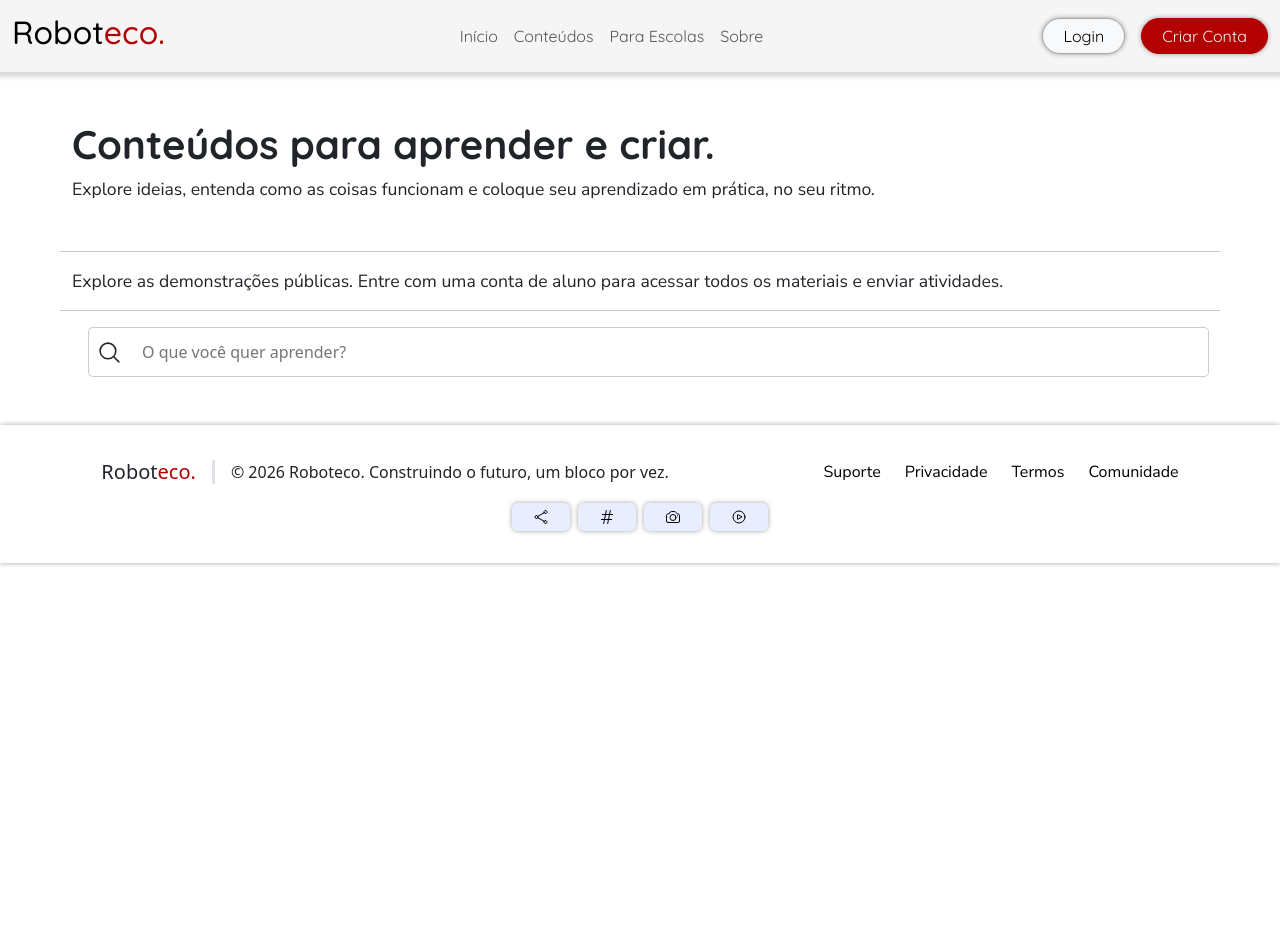
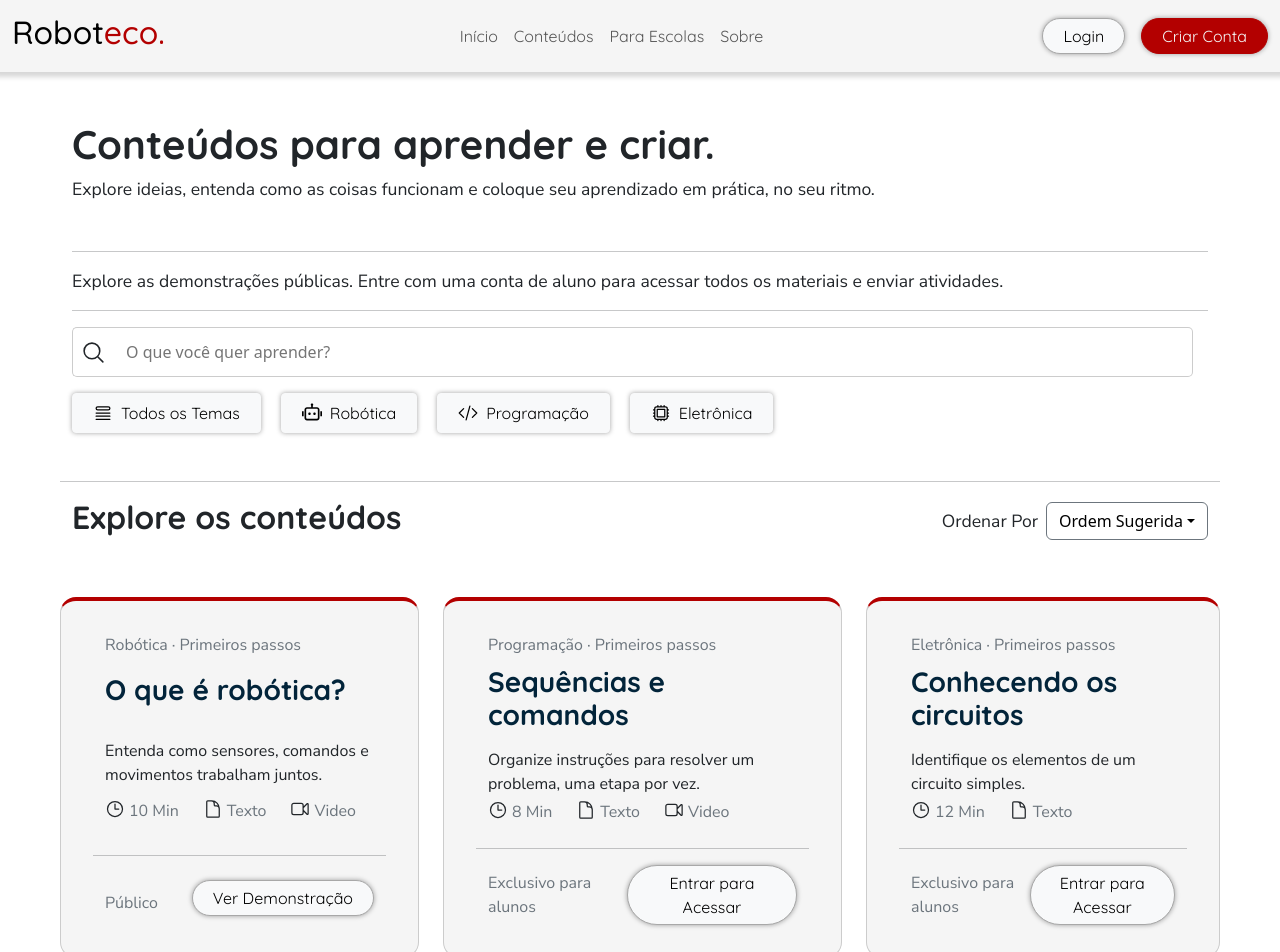
Before and after one commit to MigSilverS/roboteco, a Next.js app: page /pages/conteudos in a window 1280 px wide. Shown: the top 952 px of the page. Before the commit the page ends 800 px from the top, so only its background shows below. Built offline with nearby package versions, Linux system fonts and the light colour scheme.

Commit message:
Terminado a página de conteúdo, só falta adicionar material lá

```diff
--- a/package.json
+++ b/package.json
@@ -12,6 +12,7 @@
     "next": "16.3.5",
     "react": "^19.2.8",
     "react-dom": "^19.2.8",
+    "react-icons": "^5.7.0",
     "reactstrap": "^9.2.3"
   },
   "devDependencies": {
--- a/src/app/components/BarraPesquisa/BarraPesquisa.jsx
+++ b/src/app/components/BarraPesquisa/BarraPesquisa.jsx
@@ -8,7 +8,7 @@ const icon = <svg xmlns="http://www.w3.org/2000/svg" fill="none" viewBox="0 0 24
 export default function BarraPesquisa() {
     return (
         <>
-            <div className={`${styles.barraPesquisaContainer} d-flex mx-3`}>
+            <div className={`${styles.barraPesquisaContainer} d-flex`}>
                 <div className={styles.icone}>
                     {icon}
                 </div>
--- /dev/null
+++ b/src/app/components/CardConteudo/CardConteudo.jsx
@@ -0,0 +1,102 @@
+import styles from "./CardConteudo.module.css";
+import Botao from "../Botao/Botao";
+import Texto from "../Texto/Texto";
+
+const icons = {
+    tempo: (
+        <svg xmlns="http://www.w3.org/2000/svg" fill="none" viewBox="0 0 24 24" strokeWidth={1.5} stroke="currentColor" className="size-6" width={20} height={20}>
+            <path strokeLinecap="round" strokeLinejoin="round" d="M12 6v6h4.5m4.5 0a9 9 0 1 1-18 0 9 9 0 0 1 18 0Z" />
+        </svg>
+    ),
+    pdf: (
+        <svg xmlns="http://www.w3.org/2000/svg" fill="none" viewBox="0 0 24 24" strokeWidth={1.5} stroke="currentColor" className="size-6" width={20} height={20}>
+            <path strokeLinecap="round" strokeLinejoin="round" d="M19.5 14.25v-2.625a3.375 3.375 0 0 0-3.375-3.375h-1.5A1.125 1.125 0 0 1 13.5 7.125v-1.5a3.375 3.375 0 0 0-3.375-3.375H8.25m2.25 0H5.625c-.621 0-1.125.504-1.125 1.125v17.25c0 .621.504 1.125 1.125 1.125h12.75c.621 0 1.125-.504 1.125-1.125V11.25a9 9 0 0 0-9-9Z" />
+        </svg>
+    ),
+    camera: (
+        <svg xmlns="http://www.w3.org/2000/svg" fill="none" viewBox="0 0 24 24" strokeWidth={1.5} stroke="currentColor" className="size-6" width={20} height={20}>
+            <path strokeLinecap="round" strokeLinejoin="round" d="m15.75 10.5 4.72-4.72a.75.75 0 0 1 1.28.53v11.38a.75.75 0 0 1-1.28.53l-4.72-4.72M4.5 18.75h9a2.25 2.25 0 0 0 2.25-2.25v-9a2.25 2.25 0 0 0-2.25-2.25h-9A2.25 2.25 0 0 0 2.25 7.5v9a2.25 2.25 0 0 0 2.25 2.25Z" />
+        </svg>
+    )
+}
+
+function renderTipo(tipo, key) {
+    const valor = tipo?.trim();
+
+    if (!valor) {
+        return null;
+    }
+
+    const tipoNormalizado = valor.toLowerCase();
+
+    const icon =
+        tipoNormalizado === "texto" || tipoNormalizado === "pdf"
+            ? icons.pdf
+            : tipoNormalizado === "camera" || tipoNormalizado === "video"
+                ? icons.camera
+                : null;
+
+    if (!icon) {
+        return null;
+    }
+
+    return (
+        <div key={key} className="d-flex gap-1">
+            {icon}
+            <p className="text-secondary mb-4">
+                {valor}
+            </p>
+        </div>
+    );
+}
+
+
+export default function CardConteudo({ miniTitulo, titulo, subtitulo, texto, tempo, tipo1, tipo2, disp }) {
+    return (
+        <div
+            className={`${styles.container} mt-1 mb-5 row ${styles.container}`}
+            style={{
+                backgroundColor: "var(--color-primary)",
+                borderTop: "4px solid var(--red)",
+            }}
+        >
+            <p className="text-secondary mb-2">
+                {miniTitulo}
+            </p>
+            <h3
+                className="fw-bold mb-2"
+                style={{ color: "var(--blue)" }}
+            >
+                {titulo}
+            </h3>
+
+            <p className="fw-semibold mb-2">
+                {subtitulo}
+            </p>
+
+            <p className="fw-normal mb-1">
+                {texto}
+            </p>
+
+            <div className="d-flex gap-4">
+                <div className="d-flex gap-1">
+                    {icons.tempo}
+                    <p className="text-secondary mb-4">
+                        {tempo}
+                    </p>
+                </div>
+                {renderTipo(tipo1, "tipo1")}
+                {renderTipo(tipo2, "tipo2")}
+            </div>
+
+
+            <hr />
+            <div className="d-flex justify-content-between">
+                <Texto classe={"my-auto text-secondary"} texto={disp || "Exclusivo para alunos"} />
+                <div>
+                    <Botao texto={disp == "Público" ? "Ver Demonstração" : "Entrar para Acessar"} classe="btn-light" estilo={{ border: "1px solid #a8a8a8ff" }} />
+                </div>
+            </div>
+        </div>
+    );
+}
--- /dev/null
+++ b/src/app/components/CardConteudo/CardConteudo.module.css
@@ -0,0 +1,6 @@
+ .container {
+    padding: 2rem;
+    background-color: #eeebeb;
+    border-radius: 1rem;
+    border: 1px solid #ccc;
+ }
--- /dev/null
+++ b/src/app/components/Dropdown/Dropdown.jsx
@@ -0,0 +1,11 @@
+import styles from './Dropdown.module.css';
+
+export default function Dropdown() {
+    return(
+        <div className={`dropdown ${styles.dropdown}`}>
+            <button className={`btn btn-secondary dropdown-toggle ${styles.dropdownToggle}`} type="button" data-bs-toggle="dropdown">
+                Ordem Sugerida
+            </button>
+        </div>
+    )
+}
--- /dev/null
+++ b/src/app/components/Dropdown/Dropdown.module.css
@@ -0,0 +1,10 @@
+.dropdownToggle {
+    background-color: var(--primary-color);
+    color: black;
+}
+
+.dropdownToggle:hover {
+    background-color: var(--gray);
+    color: var(--primary-color);
+    transition: all 0.3s ease-in-out;
+}
--- a/src/app/components/NavBar/NavBar.jsx
+++ b/src/app/components/NavBar/NavBar.jsx
@@ -1,7 +1,5 @@
 import Link from "next/link";
 import Botao from "../Botao/Botao";
-
-
 
 // const IconUser = (
 //     <svg xmlns="http://www.w3.org/2000/svg" height={18} width={22} fill="none" viewBox="0 0 24 24" strokeWidth="1.5" stroke="currentColor">
--- a/src/app/globals.css
+++ b/src/app/globals.css
@@ -14,12 +14,23 @@
     background-color: var(--red) !important;
     border: 1px solid var(--red) !important;
     color: var(--color-primary) !important;
-
 }
 
 .btn-danger:hover {
     background-color: #9b0a0a !important;
     border: 1px solid #9b0a0a !important;
+    color: var(--color-primary) !important;
+}
+
+.btn-blue {
+    background-color: var(--blue) !important;
+    border: 1px solid var(--blue) !important;
+    color: var(--color-primary) !important;
+}
+
+.btn-blue:hover {
+    background-color: #001a2a !important;
+    border: 1px solid #001a2a !important;
     color: var(--color-primary) !important;
 }
 
--- a/src/app/pages/conteudos/conteudos.module.css
+++ b/src/app/pages/conteudos/conteudos.module.css
@@ -5,3 +5,8 @@
   margin-right: auto;
   margin-left: auto;
 }
+
+.filter {
+  display: flex;
+  gap: 20px;
+}
--- a/src/app/pages/conteudos/page.jsx
+++ b/src/app/pages/conteudos/page.jsx
@@ -4,19 +4,67 @@ import styles from "./conteudos.module.css";
 import Titulo from "@/app/components/Titulo/Titulo";
 import Texto from "@/app/components/Texto/Texto";
 import BarraPesquisa from "@/app/components/BarraPesquisa/BarraPesquisa";
+import Botao from "@/app/components/Botao/Botao";
+import Dropdown from "@/app/components/Dropdown/Dropdown";
+import CardConteudo from "@/app/components/CardConteudo/CardConteudo";
+import { RiRobot2Line } from "react-icons/ri";
+
+const icons = {
+    all: (
+        <svg xmlns="http://www.w3.org/2000/svg" fill="none" viewBox="0 0 24 24" strokeWidth={1.5} stroke="currentColor" className="size-6" width={20} height={20}>
+            <path strokeLinecap="round" strokeLinejoin="round" d="M3.75 12h16.5m-16.5 3.75h16.5M3.75 19.5h16.5M5.625 4.5h12.75a1.875 1.875 0 0 1 0 3.75H5.625a1.875 1.875 0 0 1 0-3.75Z" />
+        </svg>
+
+    ),
+    code: (
+        <svg xmlns="http://www.w3.org/2000/svg" fill="none" viewBox="0 0 24 24" strokeWidth={1.5} stroke="currentColor" className="size-6" width={20} height={20}>
+            <path strokeLinecap="round" strokeLinejoin="round" d="M17.25 6.75 22.5 12l-5.25 5.25m-10.5 0L1.5 12l5.25-5.25m7.5-3-4.5 16.5" />
+        </svg>
+    ),
+    eletronic: (
+        <svg xmlns="http://www.w3.org/2000/svg" fill="none" viewBox="0 0 24 24" strokeWidth={1.5} stroke="currentColor" className="size-6" width={20} height={20}>
+            <path strokeLinecap="round" strokeLinejoin="round" d="M8.25 3v1.5M4.5 8.25H3m18 0h-1.5M4.5 12H3m18 0h-1.5m-15 3.75H3m18 0h-1.5M8.25 19.5V21M12 3v1.5m0 15V21m3.75-18v1.5m0 15V21m-9-1.5h10.5a2.25 2.25 0 0 0 2.25-2.25V6.75a2.25 2.25 0 0 0-2.25-2.25H6.75A2.25 2.25 0 0 0 4.5 6.75v10.5a2.25 2.25 0 0 0 2.25 2.25Zm.75-12h9v9h-9v-9Z" />
+        </svg>
+
+    ),
+    robot: (
+        <RiRobot2Line size={20} />
+    ),
+
+}
 
 export default function Conteudos() {
     return (
         <>
             <NavBar />
             <div className={`${styles.container} mt-5 mb-5 row`}>
-                <Titulo titulo="Conteúdos para aprender e criar." nivel={1} />
-                <Texto texto="Explore ideias, entenda como as coisas funcionam e coloque seu aprendizado em prática, no seu ritmo." estilo={{ fontSize: '1.1rem' }} classe="mb-5" />
+                <div className="">
+                    <Titulo titulo="Conteúdos para aprender e criar." nivel={1} />
+                    <Texto texto="Explore ideias, entenda como as coisas funcionam e coloque seu aprendizado em prática, no seu ritmo." estilo={{ fontSize: '1.1rem' }} classe="mb-5" />
+                    <hr />
+                    <Texto texto="Explore as demonstrações públicas. Entre com uma conta de aluno para acessar todos os materiais e enviar atividades." estilo={{ fontSize: '1.1rem' }} />
+                    <hr />
+                </div>
+                <BarraPesquisa />
+                <div className={`${styles.filter} mt-3 mb-5`}>
+                    <Botao icon={icons.all} texto="Todos os Temas" classe={`btn btn-light ${styles.botao}`} estilo={{ height: "40px", borderRadius: "4px" }} />
+                    <Botao icon={icons.robot} texto="Robótica" classe={`btn btn-light ${styles.botao}`} estilo={{ height: "40px", borderRadius: "4px" }} />
+                    <Botao icon={icons.code} texto="Programação" classe={`btn btn-light ${styles.botao}`} estilo={{ height: "40px", borderRadius: "4px" }} />
+                    <Botao icon={icons.eletronic} texto="Eletrônica" classe={`btn btn-light ${styles.botao}`} estilo={{ height: "40px", borderRadius: "4px" }} />
+                </div>
                 <hr />
-                <Texto texto="Explore as demonstrações públicas. Entre com uma conta de aluno para acessar todos os materiais e enviar atividades." estilo={{ fontSize: '1.1rem' }} />
-                <hr />
-                <BarraPesquisa />
-
+                <div className="col-md-12 d-flex align-items-center justify-content-between">
+                    <Titulo titulo="Explore os conteúdos" nivel={2} />
+                    <div className="d-flex gap-2 align-items-center">
+                        <Texto texto="Ordenar Por" classe="mb-0" estilo={{ fontSize: '1.1rem' }} />
+                        <Dropdown />
+                    </div>
+                </div>
+                <div className="cards gap-5 d-flex mt-5">
+                    <CardConteudo titulo="O que é robótica?" disp="Público" miniTitulo="Robótica · Primeiros passos" tempo="10 Min" tipo1="Texto" tipo2="Video" texto="Entenda como sensores, comandos e movimentos trabalham juntos." />
+                    <CardConteudo titulo="Sequências e comandos" miniTitulo="Programação · Primeiros passos" tempo="8 Min" tipo1="Texto" tipo2="Video" texto="Organize instruções para resolver um problema, uma etapa por vez." />
+                    <CardConteudo titulo="Conhecendo os circuitos" miniTitulo="Eletrônica · Primeiros passos" tempo="12 Min" tipo1="Texto" texto="Identifique os elementos de um circuito simples." />
+                </div>
             </div>
             <Footer />
         </>
```
Also changed, not shown: src/app/page.jsx (+3 -5 lines), 1 other file (tests, documents, lock files or other folders).
